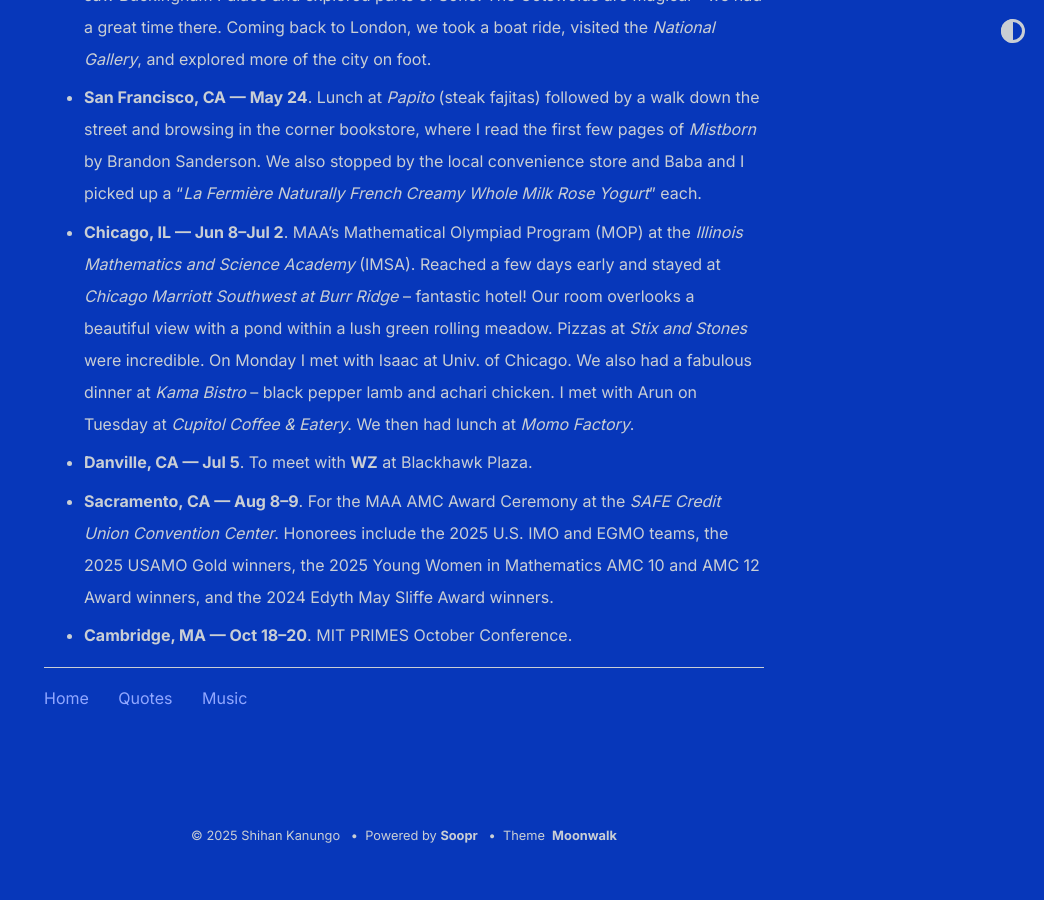
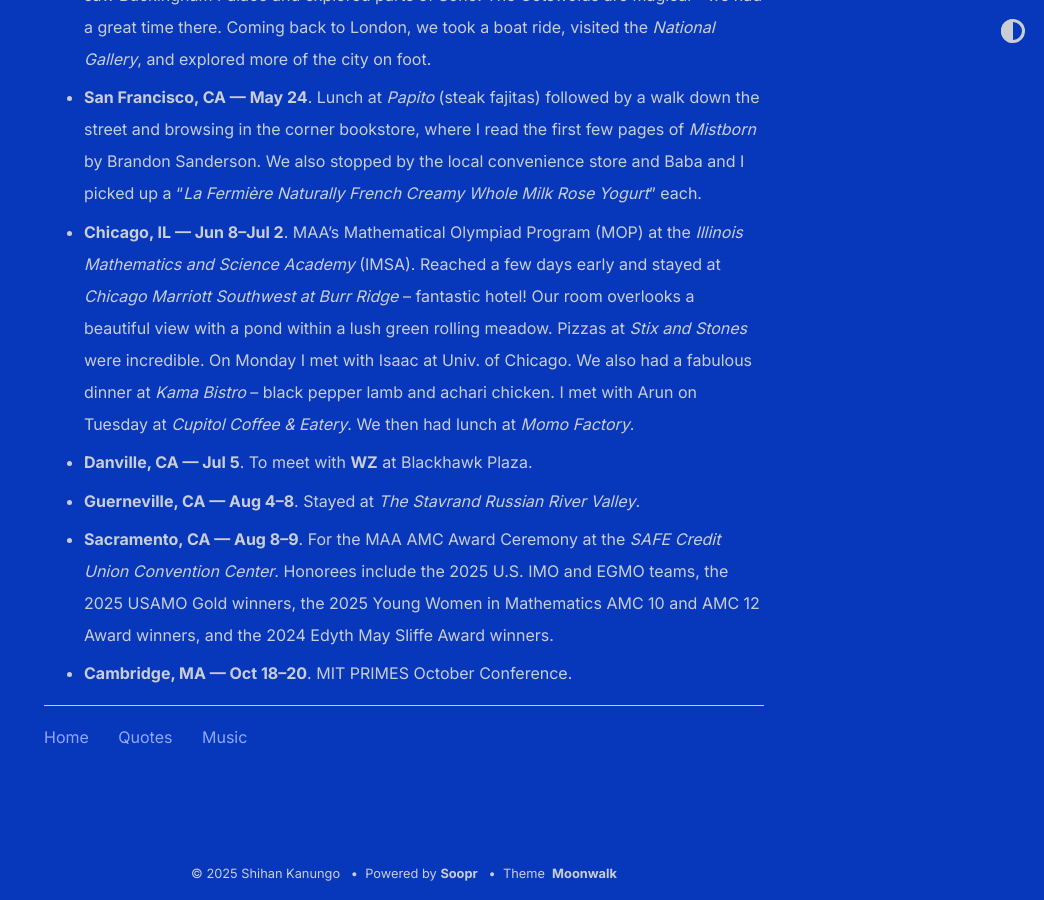
Before and after one commit to shihankanungo/shihankanungo.github.io, a Jekyll site: the page built from travel.md, in a window 1280 px wide and 900 px high, scrolled down 1305 px. Shown: the whole window, without its empty margins (236-1280 px from the left). Built offline with Jekyll 4.4.1, drawn with Linux system fonts in a browser that asks for light colours; before the commit the page ends 2166 px from its top, so only the background shows below that.

Commit message:
Update travel.md

```diff
--- a/travel.md
+++ b/travel.md
@@ -16,5 +16,6 @@
 - **San Francisco, CA --- May 24**. Lunch at *Papito* (steak fajitas) followed by a walk down the street and browsing in the corner bookstore, where I read the first few pages of *Mistborn* by Brandon Sanderson. We also stopped by the local convenience store and Baba and I picked up a "*La Fermière Naturally French Creamy Whole Milk Rose Yogurt*" each.
 - **Chicago, IL --- Jun 8--Jul 2**. MAA's Mathematical Olympiad Program (MOP) at the *Illinois Mathematics and Science Academy* (IMSA). Reached a few days early and stayed at *Chicago Marriott Southwest at Burr Ridge* -- fantastic hotel! Our room overlooks a beautiful view with a pond within a lush green rolling meadow. Pizzas at _Stix and Stones_ were incredible. On Monday I met with Isaac at Univ. of Chicago. We also had a fabulous dinner at *Kama Bistro* -- black pepper lamb and achari chicken. I met with Arun on Tuesday at *Cupitol Coffee & Eatery*. We then had lunch at *Momo Factory*.
 - **Danville, CA --- Jul 5**. To meet with **WZ** at Blackhawk Plaza.
+- **Guerneville, CA --- Aug 4--8**. Stayed at *The Stavrand Russian River Valley*.
 - **Sacramento, CA --- Aug 8--9**. For the MAA AMC Award Ceremony at the *SAFE Credit Union Convention Center*. Honorees include the 2025 U.S. IMO and EGMO teams, the 2025 USAMO Gold winners, the 2025 Young Women in Mathematics AMC 10 and AMC 12 Award winners, and the 2024 Edyth May Sliffe Award winners.
 - **Cambridge, MA --- Oct 18--20**. MIT PRIMES October Conference.
```
